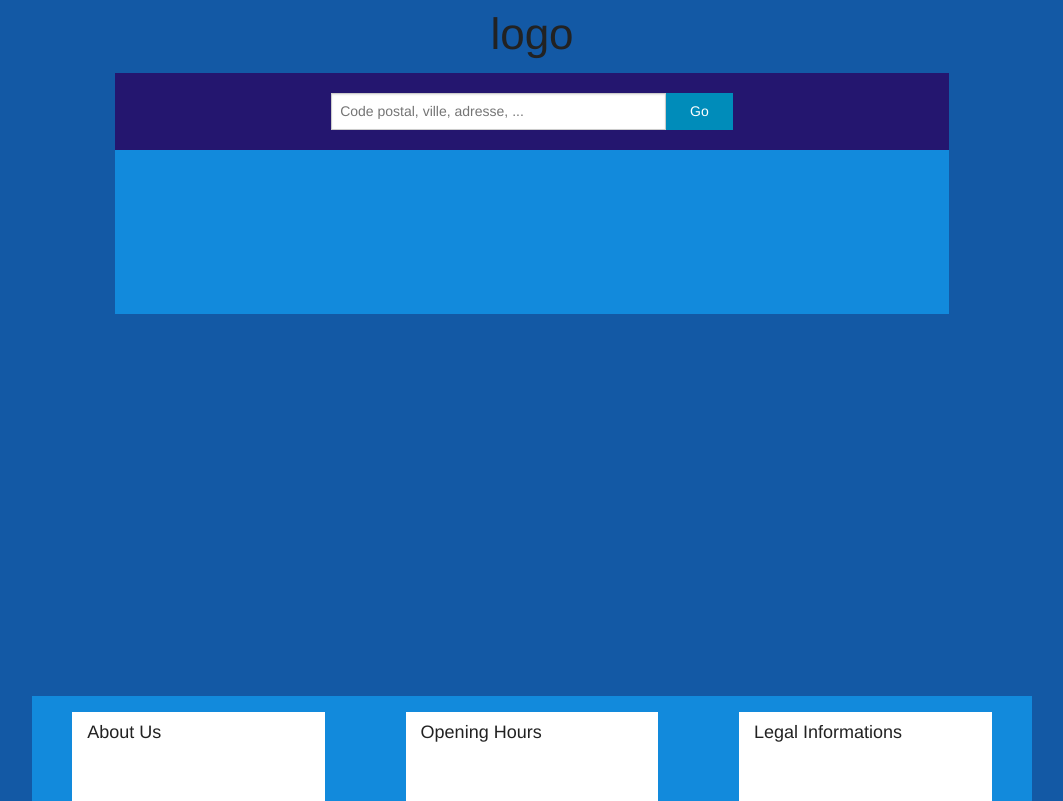
After one commit to pottierg/SmartDrive, a PHP site: page /views/choix_drive.html in a window 1280 px wide. The commit adds this page. Shown: the whole page, without its empty margins (108-1171 px from the left). Run offline with PHP 8.4, Linux system fonts and the light colour scheme.

Commit message:
#5 Page choix drive

```diff
--- /dev/null
+++ b/SmartDrive_Belloeil_Pottier_Viguier/css/choix_drive.css
@@ -0,0 +1,19 @@
+html, body {
+	height: 100%;
+    background-color: rgb(19,89,165);
+}
+
+.header {
+
+}
+
+.wrapper {
+	min-height: 100%;
+	height: auto;
+	height: 100%;
+	margin: 0 auto -6.5em;
+}
+.footer .push{
+	background-color: rgb(18,138,220);
+	height: 8em;
+}
--- /dev/null
+++ b/SmartDrive_Belloeil_Pottier_Viguier/views/choix_drive.html
@@ -0,0 +1,97 @@
+<!doctype html>
+<html class="no-js" lang="en">
+  <head>
+    <meta charset="utf-8" />
+    <meta name="viewport" content="width=device-width, initial-scale=1.0" />
+    <title>Foundation | Welcome</title>
+    <link rel="stylesheet" href="../css/foundation.css" />
+    <link rel="stylesheet" href="../css/choix_drive.css" />
+    <script src="js/vendor/modernizr.js"></script>
+  </head>
+  <body>
+
+  	<div class="wrapper">
+
+		  <div class="header">
+				<div class="row">
+				  <div class="large-12 columns">
+				  	<center>
+				  		<h1>logo</h1>
+				  	</center>
+				  </div>
+			  </div>
+		  </div>
+
+		  <div class="content">
+		  	<div class="row">
+					<div class="large-10 large-offset-1 columns">
+						<div class="row" name="drive_search" style="padding-top: 20px; background-color: rgb(36,22,111);">
+						 <!-- A mettre dans le css-->
+							<center>
+								<form name="research" action="#">
+									<div class="row">
+										<div class="large-6 large-offset-3 columns">
+											<div class="row collapse">
+												<div class="small-10 columns">
+													<input type="text" placeholder="Code postal, ville, adresse, ...">
+												</div>
+												<div class="small-2 columns">
+													<a href="#" class="button postfix">Go</a>
+												</div>
+											</div>
+										</div>
+									</div>
+								</form>
+							</center>
+						</div>
+						<div class="row" name="result_drive_search" style="padding-top: 20px; background-color: rgb(18,138,220);">
+							<br/>
+							<br/>
+							<br/>
+							<!-- Insérer le contenu dynamique lié a la recherche -->
+							<br/>
+							<br/>
+							<br/>
+						</div>
+						<div class="row" style="padding-top: 10px; background-color: rgb(19,89,165);" >
+							<!-- espace vide -->
+						</div>
+				  </div>
+		  	</div>
+		  	<div class="push"></div>
+		  </div>
+
+		  <br/>
+
+	  </div>
+
+	  <div class="footer">
+	  	<div class="row">
+	  		<div class="large-4 columns" style="padding-top:1em; background-color: rgb(18,138,220);">
+	  			<div class="small-10 small-offset-1 columns" style="padding-top: 5px; background-color: white;">
+	  				<!-- A mettre dans le css-->
+	  				<h5>About Us</h5>
+	  				<br/>
+	  				<br/>
+	  			</div>
+	  		</div>
+
+	  		<div class="large-4 columns" style="padding-top:1em; background-color: rgb(18,138,220);">
+	  			<div class="small-10 small-offset-1 columns" style="padding-top: 5px; background-color: white;">
+	  				<h5>Opening Hours</h5>
+	  				<br/>
+	  				<br/>
+	  			</div>
+	  		</div>
+
+	  		<div class="large-4 columns" style="padding-top:1em; background-color: rgb(18,138,220);">
+		  		<div class="small-10 small-offset-1 columns" style="padding-top: 5px; background-color: white;">
+		  			<h5>Legal Informations</h5>
+		  			<br/>
+		  			<br/>
+		  		</div>
+		  	</div>
+	  	</div>
+	  </div>
+  </body>
+</html>
```
Also changed, not shown: SmartDrive_Belloeil_Pottier_Viguier/css/drivestyles.css (line endings or trailing spaces).
